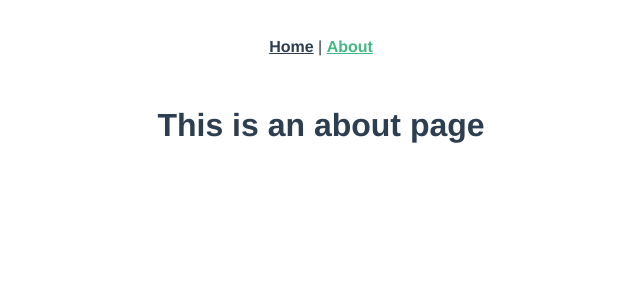
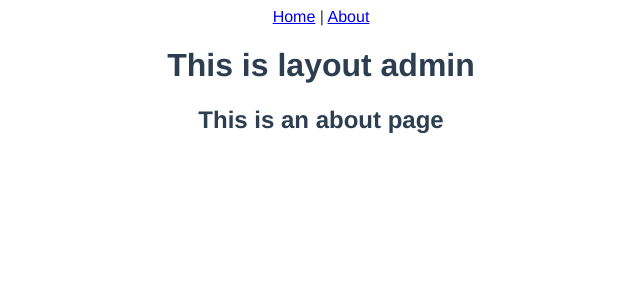
Before and after one commit to imamst/personal-blog-vue, a Vue app: page /about in a window 1280 px wide. Shown: the top 300 px of the page, without its empty margins (319-959 px from the left). Built offline with nearby package versions, Linux system fonts and the light colour scheme.

Commit message:
setup multiple layout

```diff
--- a/src/App.vue
+++ b/src/App.vue
@@ -1,9 +1,9 @@
 <template>
-  <div id="nav">
-    <router-link to="/">Home</router-link> |
-    <router-link to="/about">About</router-link>
-  </div>
-  <router-view />
+  <router-link to='/'>Home</router-link> |
+  <router-link to='/about'>About</router-link>
+  <app-layout>
+    <router-view />
+  </app-layout>
 </template>
 
 <style>
--- /dev/null
+++ b/src/layouts/AppLayout.vue
@@ -0,0 +1,33 @@
+<template>
+    <component :is="layout">
+        <slot />
+    </component>
+</template>
+
+<script>
+import AppLayoutHome from '@/layouts/AppLayoutHome'
+
+export default {
+    name: 'AppLayout',
+    data: () => ({
+        layout: AppLayoutHome
+    }),
+    watch: {
+        $route: {
+            immediate: true, //immediate fired on created
+            async handler(route) {
+                try {
+                    const component = await import(`@/layouts/${route.meta.layout}.vue`)
+                    this.layout = component?.default || AppLayoutHome
+                } catch(e) {
+                    this.layout = AppLayoutHome
+                }
+            }
+        }
+    }
+}
+</script>
+
+<style>
+
+</style>
--- /dev/null
+++ b/src/layouts/AppLayoutAdmin.vue
@@ -0,0 +1,16 @@
+<template>
+    <div>
+        <h1>This is layout admin</h1>
+        <slot />
+    </div>
+</template>
+
+<script>
+export default {
+    name: 'AppLayoutAdmin'
+}
+</script>
+
+<style>
+
+</style>
--- /dev/null
+++ b/src/layouts/AppLayoutHome.vue
@@ -0,0 +1,16 @@
+<template>
+    <div>
+        <h1>This is layout home</h1>
+        <slot />
+    </div>
+</template>
+
+<script>
+export default {
+    name: 'AppLayoutHome'
+}
+</script>
+
+<style>
+
+</style>
--- a/src/main.js
+++ b/src/main.js
@@ -2,5 +2,6 @@ import { createApp } from "vue";
 import App from "./App.vue";
 import router from "./router";
 import store from "./store";
+import AppLayout from "./layouts/AppLayout.vue"
 
-createApp(App).use(store).use(router).mount("#app");
+createApp(App).use(store).use(router).component('AppLayout', AppLayout).mount("#app");
--- a/src/router/index.js
+++ b/src/router/index.js
@@ -15,6 +15,9 @@ const routes = [
     // which is lazy-loaded when the route is visited.
     component: () =>
       import(/* webpackChunkName: "about" */ "../views/About.vue"),
+    meta: {
+      layout: 'AppLayoutAdmin'
+    }
   },
 ];
 
--- a/src/views/About.vue
+++ b/src/views/About.vue
@@ -1,5 +1,11 @@
 <template>
   <div class="about">
-    <h1>This is an about page</h1>
+    <h2>This is an about page</h2>
   </div>
 </template>
+
+<script>
+export default {
+  name: 'About'
+}
+</script>
--- a/src/views/Home.vue
+++ b/src/views/Home.vue
@@ -1,18 +1,11 @@
 <template>
   <div class="home">
-    <img alt="Vue logo" src="../assets/logo.png" />
-    <HelloWorld msg="Welcome to Your Vue.js App" />
+    <h2>This is a home page</h2>
   </div>
 </template>
 
 <script>
-// @ is an alias to /src
-import HelloWorld from "@/components/HelloWorld.vue";
-
 export default {
-  name: "Home",
-  components: {
-    HelloWorld,
-  },
+  name: "Home"
 };
 </script>
```
